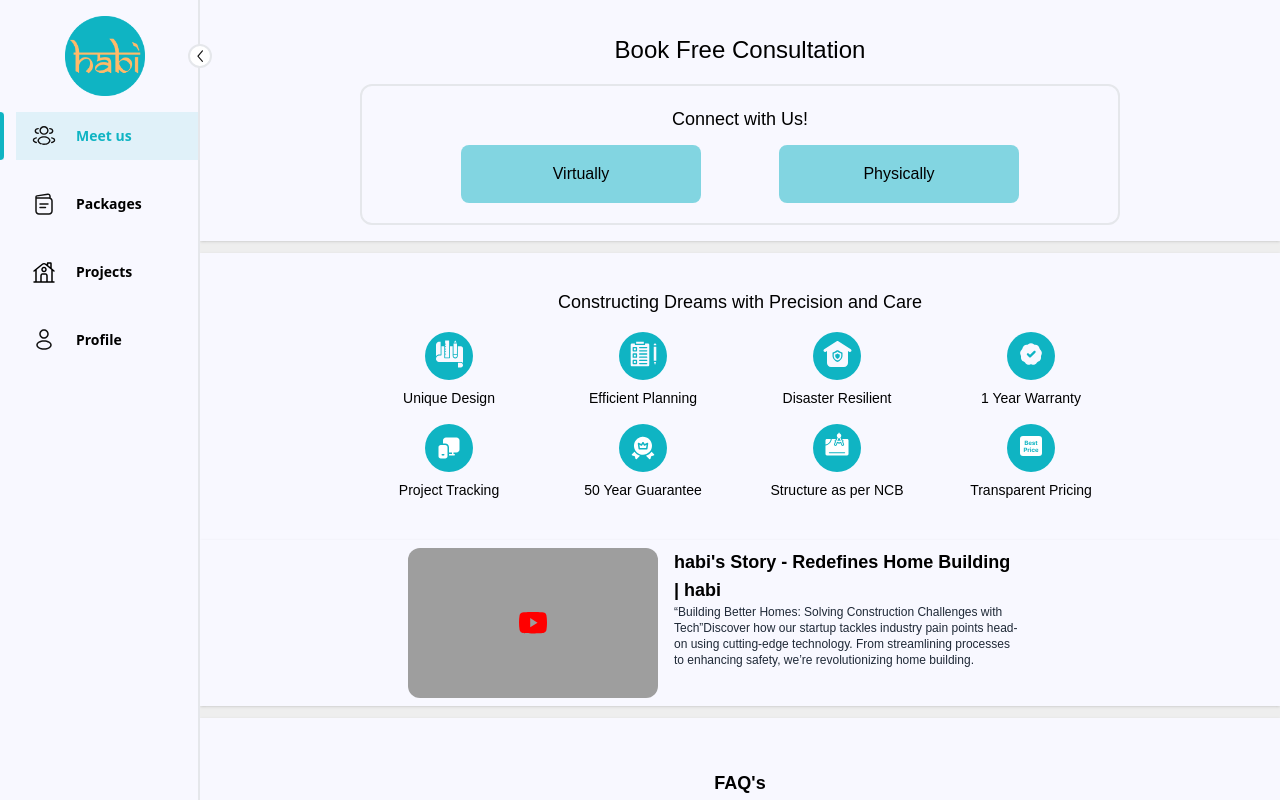
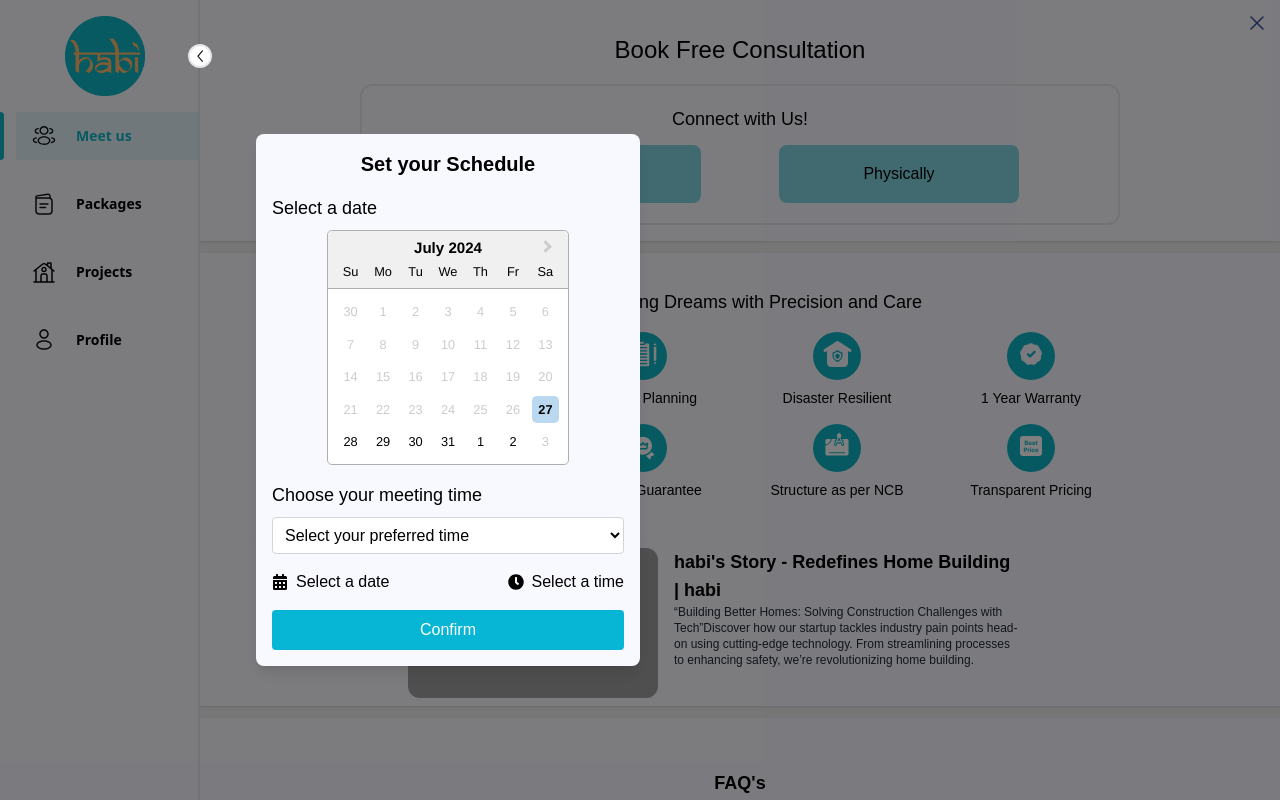
Before and after one commit to tejudharanesh/teju_habi, a React (Vite) app in the folder client/: page / in a window 1280 px wide. Shown: the top 800 px of the page. Built offline with nearby package versions, Linux system fonts and the light colour scheme; grey boxes are pictures that could not be loaded.

Commit message:
added scheduled booking page

```diff
--- a/client/src/App.jsx
+++ b/client/src/App.jsx
@@ -11,14 +11,15 @@ import Otp from "./pages/Otp";
 import CompleteProfile from "./pages/CompleteProfile";
 import Dashboard from "./pages/Dashboard";
 import PrivateRoute from "./components/PrivateRoute";
-import SemiCircularProgressBar from "./components/SemiCircularProgressBar";
 import HomePage from "./pages/HomePage";
+import Schedule from "./components/Schedule";
+import ScheduleBooked from "./components/ScheduleBooked";
 function App() {
   return (
     <AuthProvider>
       <Router>
         <Routes>
-          <Route path="/test" element={<HomePage />} />
+          <Route path="/test" element={<ScheduleBooked />} />
           <Route path="/" element={<Dashboard />} />
           <Route path="/dashboard/*" element={<Dashboard />} />
 
--- a/client/src/components/Schedule.jsx
+++ b/client/src/components/Schedule.jsx
@@ -8,6 +8,7 @@ import { FaCalendarAlt, FaClock } from "react-icons/fa";
 import cancel from "../assets/svg/cancel.svg";
 
 const Schedule = ({ show, onClose }) => {
+  show = 1;
   const [selectedDate, setSelectedDate] = useState(null);
   const [selectedTime, setSelectedTime] = useState(null);
 
@@ -23,10 +24,14 @@ const Schedule = ({ show, onClose }) => {
 
   if (!show) return null;
 
+  const today = new Date();
+  const maxDate = new Date();
+  maxDate.setDate(today.getDate() + 6);
+
   return (
     <LocalizationProvider dateAdapter={AdapterDayjs}>
       <div className="fixed inset-0 bg-black bg-opacity-50 flex justify-center items-center">
-        <div className="w-80 p-4 bg-layoutColor rounded-lg shadow-lg md:ml-64">
+        <div className="w-96 p-4 bg-layoutColor rounded-lg shadow-lg md:ml-64 mx-auto">
           <h2 className="text-xl font-semibold text-center mb-4 text-black">
             Set your Schedule
           </h2>
@@ -39,7 +44,9 @@ const Schedule = ({ show, onClose }) => {
                 selected={selectedDate}
                 onChange={(date) => setSelectedDate(date)}
                 inline
-                className="bg-layoutColor"
+                minDate={today}
+                maxDate={maxDate}
+                className="bg-layoutColor custom-datepicker"
                 calendarClassName="!bg-white"
               />
             </div>
@@ -94,7 +101,7 @@ const Schedule = ({ show, onClose }) => {
             className="absolute top-4 right-4 text-gray-500"
             onClick={onClose}
           >
-            <img src={cancel} alt="" />
+            <img src={cancel} alt="Close" />
           </button>
         </div>
       </div>
--- /dev/null
+++ b/client/src/components/ScheduleBooked.jsx
@@ -0,0 +1,17 @@
+import React from "react";
+import tick from "../assets/images/tick.png";
+
+function ScheduleBooked() {
+  return (
+    <div className="fixed inset-0 bg-black bg-opacity-50 flex justify-center items-center">
+      <div className="bg-white p-6 rounded-2xl shadow-lg text-center w-[296px] h-[178px] lg:w-[360px] lg:h-[210px] relative md:ml-48 lg:ml-80">
+        <img src={tick} alt="" className="mx-auto mb-2" />
+        <p className="text-lg font-medium text-center text-gray-800">
+          Your schedule has been successfully booked
+        </p>
+      </div>
+    </div>
+  );
+}
+
+export default ScheduleBooked;
```
Also changed, not shown: client/src/assets/images/tick.png (added).
